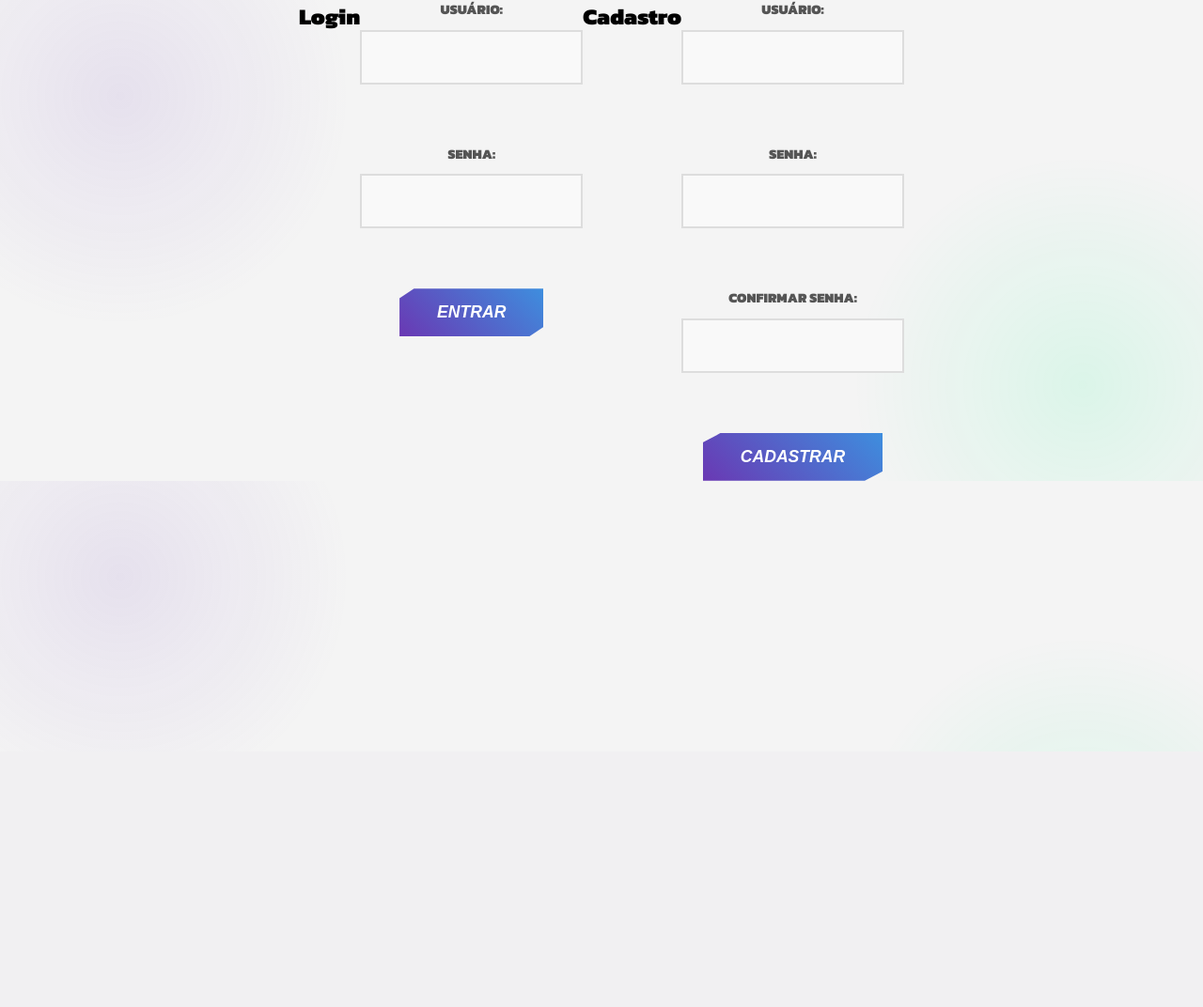
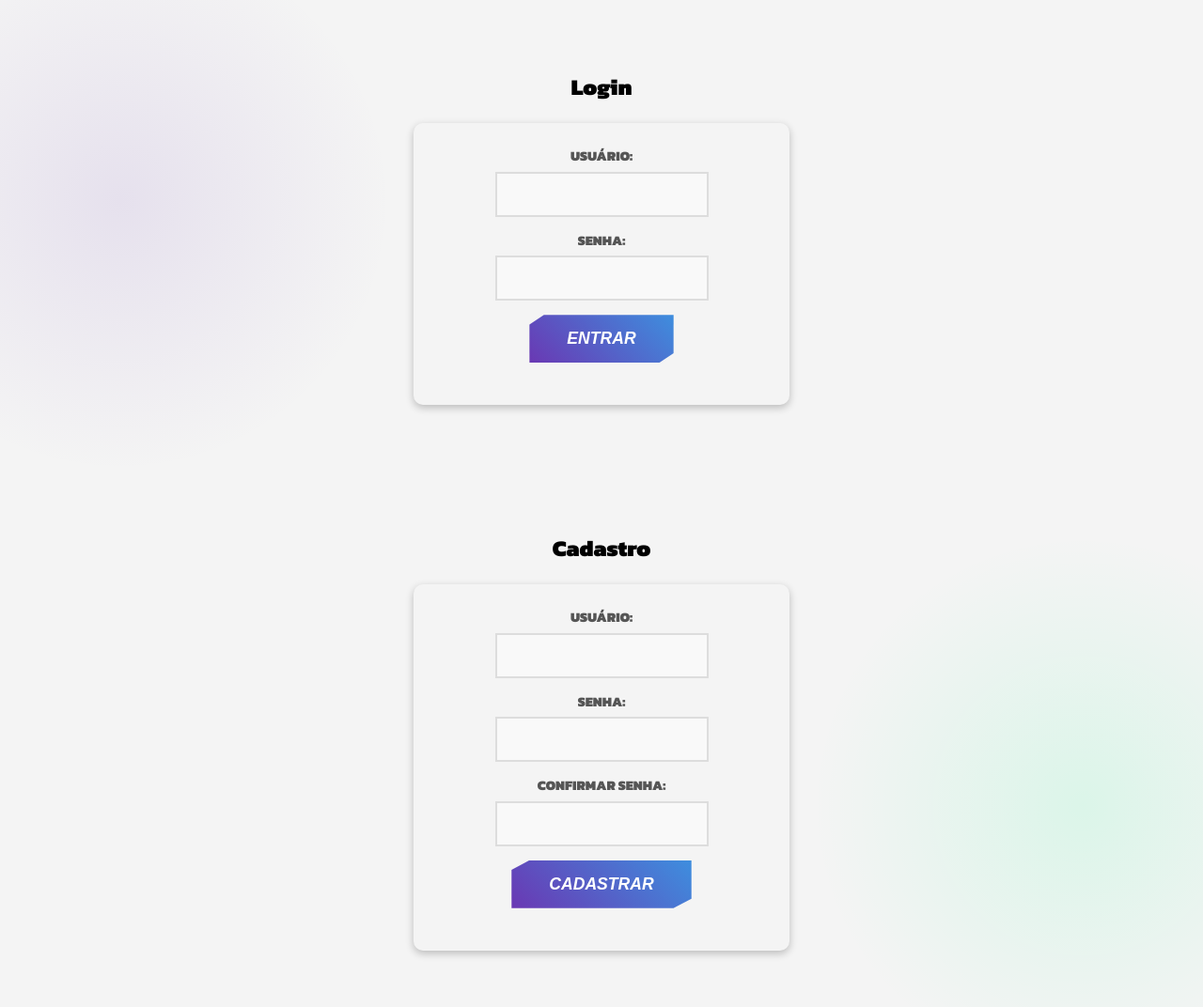
Before and after one commit to muPelegrin/worldcup2k26, a PHP site: page /cadastro.php in a window 1280 px wide. Shown: the whole page at 94% size. Before the commit the page ends 657 px from the top, so only its background shows below. Run offline with PHP 8.4, Linux system fonts and the light colour scheme.

Commit message:
css final

```diff
--- a/cadastro.php
+++ b/cadastro.php
@@ -1,42 +1,52 @@
 <!DOCTYPE html>
 <html lang="pt-br">
+
 <head>
     <meta charset="UTF-8">
     <title>Login e Cadastro</title>
     <link rel="stylesheet" href="style.css">
 </head>
+
 <body>
+    <div class="cadastroelogin">
 
-<div class="cadastroelogin">
+        <div class="login">
+            <section>
             <h2>Login</h2>
-    <form action="processar.php" method="POST">
+                <form class="first-form" action="processar.php" method="POST">
                     <input type="hidden" name="acao" value="login">
 
                     <label>Usuário:</label>
-        <input type="text" name="usuario" required><br>
+                    <input type="text" name="usuario" required>
 
                     <label>Senha:</label>
-        <input type="password" name="senha" required><br>
+                    <input type="password" name="senha" required>
 
                     <button type="submit">Entrar</button>
                 </form>
+            </section>
+        </div>
 
-    <hr> <h2>Cadastro</h2>
-    <form action="processar.php" method="POST" onsubmit="return validarSenha()">
+        <div class="cadastro">
+            <section>
+            <h2>Cadastro</h2>
+            <form class="second-form" action="processar.php" method="POST" onsubmit="return validarSenha()">
                 <input type="hidden" name="acao" value="cadastro">
 
                 <label>Usuário:</label>
-        <input type="text" name="usuario" required><br>
+                <input type="text" name="usuario" required>
 
                 <label>Senha:</label>
-        <input type="password" id="senha_cad" name="senha" required><br>
+                <input type="password" id="senha_cad" name="senha" required>
 
                 <label>Confirmar Senha:</label>
-        <input type="password" id="confirma_cad" name="confirmar_senha" required><br>
+                <input type="password" id="confirma_cad" name="confirmar_senha" required>
 
                 <button type="submit">Cadastrar</button>
             </form>
-
+            </section>
+        </div>
+    </div>
     <script>
         function validarSenha() {
             var senha = document.getElementById("senha_cad").value;
@@ -49,6 +59,7 @@
             return true;
         }
     </script>
-</div>
+
 </body>
+
 </html>
--- a/style.css
+++ b/style.css
@@ -186,13 +186,12 @@ section {
 form {
     display: flex;
     flex-direction: column;
-    gap: 20px;
-    max-width: 800px;
+    gap: 15px;
     align-items: center;
 }
 
 input {
-    padding: 15px;
+    padding: 10px;
     border: 2px solid #ddd;
     background: #f9f9f9;
     font-family: 'Kanit', sans-serif;
@@ -264,13 +263,33 @@ footer {
     max-width: 230px;
 }
 
-
-.cadastroelogin{
-    display: flex;
-    justify-content: center;
+.cadastroelogin h2{
+    text-align: center;
+    padding: 15px;
+    padding-bottom: 20px;
 }
 
 .arrumartudo{
     text-align: center;
     margin-left: 175px;
 }
+
+.login{
+    justify-content: center;
+}
+
+.first-form{
+    box-shadow: rgba(0, 0, 0, 0.24) 0px 3px 8px;
+    min-width: 400px;
+    min-height: 300px;
+    padding-top: 25px;
+    border-radius: 10px;
+}
+
+.second-form{
+    box-shadow: rgba(0, 0, 0, 0.24) 0px 3px 8px;
+    min-width: 400px;
+    min-height: 390px;
+    padding-top: 25px;
+    border-radius: 10px;
+}
```
Lines whose indentation alone changed are shown as unchanged.
